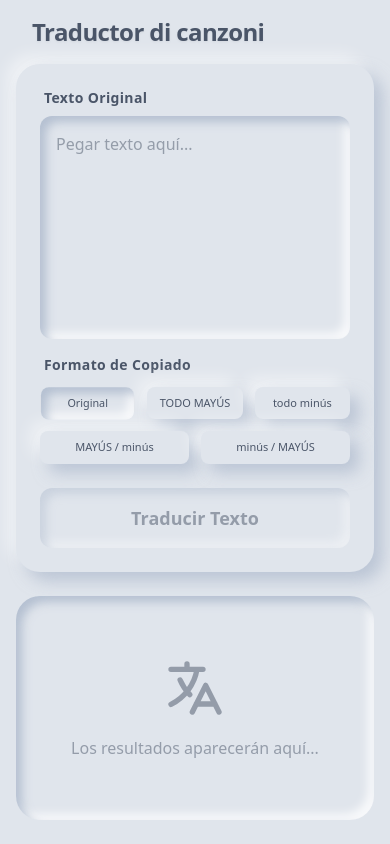
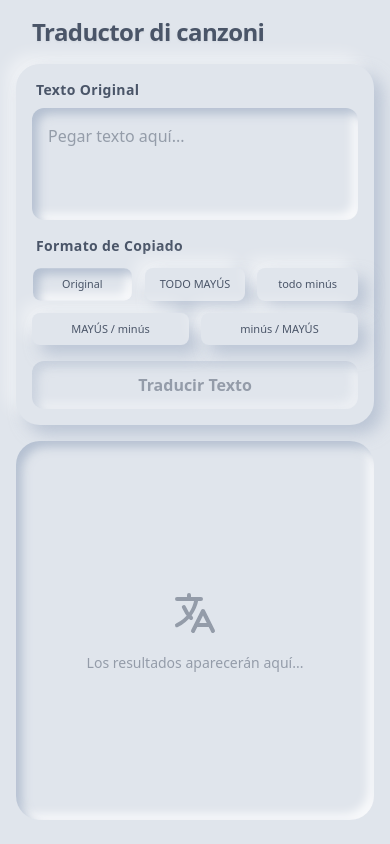
Before and after one commit to Dokarii/Traductor, a React (Vite) app: page / in a window 390 px wide. Built offline with nearby package versions, Linux system fonts and the light colour scheme.

Commit message:
Mobile desing updates and fixes

```diff
--- a/src/App.jsx
+++ b/src/App.jsx
@@ -37,16 +37,30 @@ function App() {
           </h1>
         </header>
 
-        <main className="grid grid-cols-1 lg:grid-cols-2 gap-6 md:gap-10 flex-1 min-h-0 pb-2">
-          {/* Panel Izquierdo: Entrada y Controles */}
-          <div className="flex flex-col rounded-3xl p-6 md:p-8 shadow-neo-out bg-neo-bg h-full min-h-0">
-            <TextInput value={inputText} onChange={setInputText} />
+        {/* En móvil: columna (flex-col). En desktop: dos columnas iguales (lg:grid lg:grid-cols-2) */}
+        <main className="flex flex-col lg:grid lg:grid-cols-2 gap-4 md:gap-6 lg:gap-10 flex-1 min-h-0 pb-2">
+
+          {/* Panel Input: En móvil, shrink-0 para que no se encoja. En desktop, h-full. */}
+          <div className="flex flex-col rounded-3xl p-4 md:p-6 lg:p-8 shadow-neo-out bg-neo-bg shrink-0 lg:h-full lg:min-h-0">
+            {/* Textarea con altura fija en móvil, flexible en desktop */}
+            <div className="flex flex-col gap-2 w-full">
+              <label className="text-sm font-semibold tracking-wide ml-1 shrink-0">
+                Texto Original
+              </label>
+              <textarea
+                value={inputText}
+                onChange={(e) => setInputText(e.target.value)}
+                placeholder="Pegar texto aquí..."
+                className="w-full p-4 rounded-xl bg-neo-bg shadow-neo-in focus:outline-none resize-none text-neo-text placeholder-neo-text/50 transition-shadow h-28 lg:h-auto lg:flex-1 lg:min-h-[150px]"
+              />
+            </div>
+
             <CasingControls activeOption={casing} onChangeOption={setCasing} />
 
             <button
               onClick={handleTranslate}
               disabled={isTranslating || !inputText.trim()}
-              className="mt-6 px-6 py-4 shrink-0 rounded-xl font-bold text-lg shadow-neo-out hover:shadow-neo-out-sm active:shadow-neo-in disabled:opacity-50 disabled:shadow-neo-in transition-all flex items-center justify-center gap-2"
+              className="mt-4 px-6 py-3 lg:py-4 shrink-0 rounded-xl font-bold text-base lg:text-lg shadow-neo-out hover:shadow-neo-out-sm active:shadow-neo-in disabled:opacity-50 disabled:shadow-neo-in transition-all flex items-center justify-center gap-2"
             >
               {isTranslating ? (
                 <>
@@ -60,31 +74,29 @@ function App() {
             </button>
 
             {error && (
-              <div className="mt-4 p-4 shrink-0 rounded-xl shadow-neo-in text-red-500 font-medium text-sm text-center">
+              <div className="mt-3 p-3 shrink-0 rounded-xl shadow-neo-in text-red-500 font-medium text-sm text-center">
                 Error: {error}
               </div>
             )}
           </div>
 
-          {/* Panel Derecho: Resultados (con scroll interno) */}
-          <div className="flex flex-col rounded-3xl p-6 md:p-8 shadow-neo-in bg-neo-bg h-full min-h-0">
+          {/* Panel Resultados: En móvil, flex-1 para tomar el espacio restante con scroll. */}
+          <div className="flex flex-col rounded-3xl p-4 md:p-6 lg:p-8 shadow-neo-in bg-neo-bg flex-1 min-h-0">
             {results.length === 0 && !isTranslating ? (
               <div className="flex-1 flex flex-col items-center justify-center opacity-50">
-                <svg className="w-16 h-16 mb-4" fill="none" stroke="currentColor" viewBox="0 0 24 24" xmlns="http://www.w3.org/2000/svg">
+                <svg className="w-12 h-12 lg:w-16 lg:h-16 mb-4" fill="none" stroke="currentColor" viewBox="0 0 24 24">
                   <path strokeLinecap="round" strokeLinejoin="round" strokeWidth={2} d="M3 5h12M9 3v2m1.048 9.5A18.022 18.022 0 016.412 9m6.088 9h7M11 21l5-10 5 10M12.751 5C11.783 10.77 8.07 15.61 3 18.129" />
                 </svg>
-                <p>Los resultados aparecerán aquí...</p>
+                <p className="text-sm lg:text-base">Los resultados aparecerán aquí...</p>
               </div>
             ) : (
               <div className="flex flex-col h-full min-h-0">
-                <div className="flex justify-between items-center mb-4 px-2 shrink-0">
-                  <h2 className="text-xl font-bold opacity-80">Resultados</h2>
+                <div className="flex justify-between items-center mb-3 px-2 shrink-0">
+                  <h2 className="text-lg lg:text-xl font-bold opacity-80">Resultados</h2>
                   <span className="text-xs font-semibold px-3 py-1 rounded-full shadow-neo-in opacity-70">
                     Clic pa copiar
                   </span>
                 </div>
-
-                {/* Contenedor escroleable */}
                 <div className="flex-1 overflow-y-auto pr-3 pb-4 bg-neo-bg">
                   {results.map((item) => (
                     <TranslationLine
```
